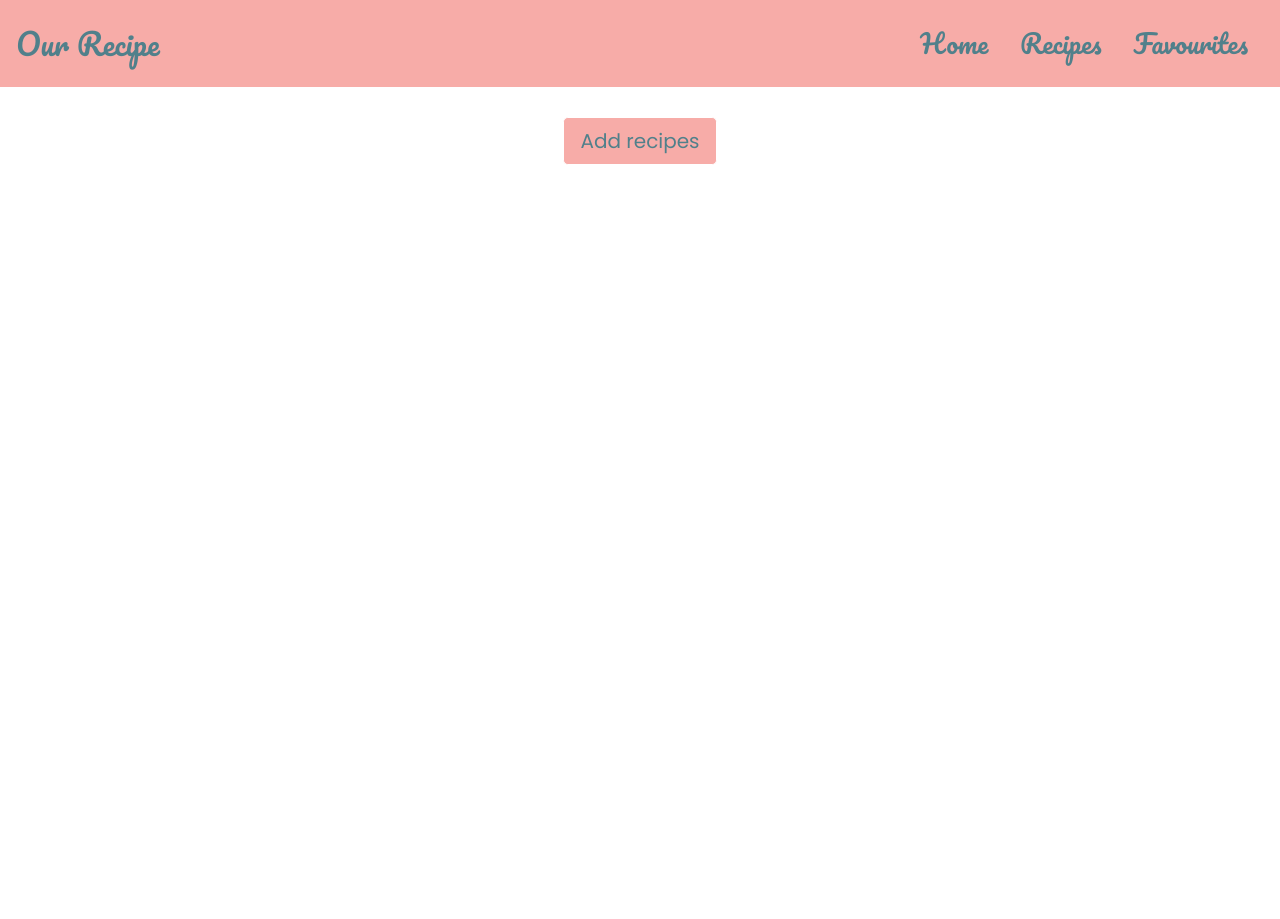
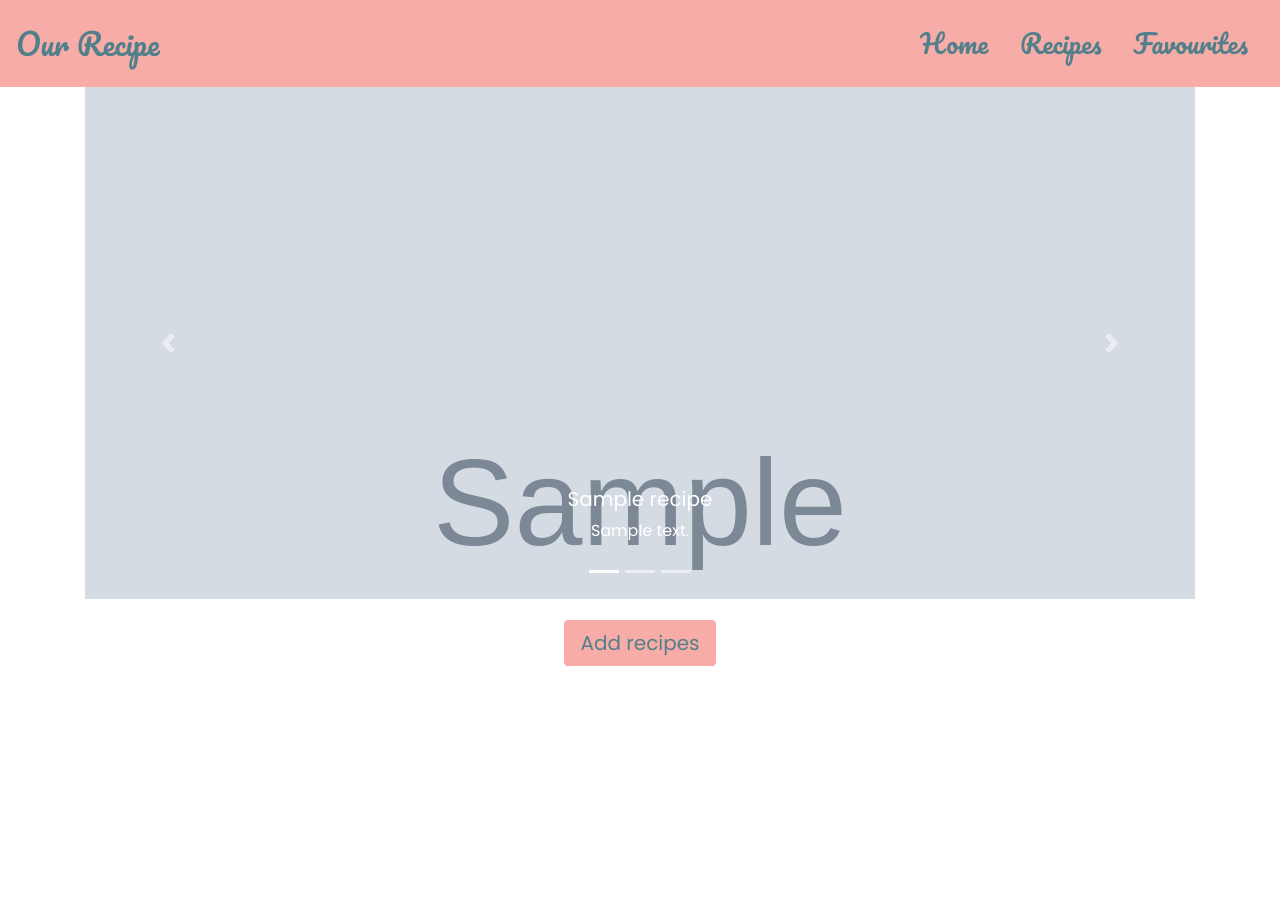
Before and after one commit to haleanana/our-recipe, a Flask app: page / in a window 1280 px wide. Shown: the top 919 px of the page. Run offline with Flask 2, Linux system fonts and the light colour scheme; grey boxes marked "Sample" are stand-in pictures; a database or web service that is not in the repository returns one stand-in record (values such as "Sample title"); some libraries are stand-ins or nearby versions.

Commit message:
Added loop on carousel so it showcases recipes

```diff
--- a/app.py
+++ b/app.py
@@ -18,7 +18,7 @@ now = datetime.datetime.now()
 
 @app.route('/')
 def home():
-    return render_template("index.html")
+    return render_template("index.html", recipes=mongo.db.recipes.find())
 
 
 @app.route('/get_recipes')
--- a/templates/index.html
+++ b/templates/index.html
@@ -1,32 +1,31 @@
 {% extends 'base.html' %} {% block content %}
 
-<div class="container container-custom">
-  <div id="url_image" class="carousel slide" data-ride="carousel">
+<div class="container">
+<div id="carouselExampleCaptions" class="carousel slide" data-ride="carousel">
+  <ol class="carousel-indicators">
+    <li data-target="#carouselExampleCaptions" data-slide-to="0" class="active"></li>
+    <li data-target="#carouselExampleCaptions" data-slide-to="1"></li>
+    <li data-target="#carouselExampleCaptions" data-slide-to="2"></li>
+  </ol>
   <div class="carousel-inner">
-    {% for img in recipes %}
-      <div class="carousel-item {% if forloop.counter == 1 %} active {% endif %}">
-        <img src="{{ img.url_image}}" class="d-block w-100" alt="..." />
+  {% for recipe in recipes %}
+    <div class="carousel-item {% if loop.index == 1 %} active {%endif %}" id="slide{{loop.index}}">
+      <img src="{{recipe.url_image}}" class="d-block w-100" alt="...">
+      <div class="carousel-caption d-none d-md-block">
+        <h5>{{recipe.recipe_name}}</h5>
+        <p>{{recipe.recipe_description}}</p>
+      </div>
     </div>
 {% endfor %}
-    <a
-      class="carousel-control-prev"
-      href=""
-      role="button"
-      data-slide="prev"
-    >
+  </div>
+  <a class="carousel-control-prev" href="#carouselExampleCaptions" role="button" data-slide="prev">
     <span class="carousel-control-prev-icon" aria-hidden="true"></span>
     <span class="sr-only">Previous</span>
   </a>
-    <a
-      class="carousel-control-next"
-      href=""
-      role="button"
-      data-slide="next"
-    >
+  <a class="carousel-control-next" href="#carouselExampleCaptions" role="button" data-slide="next">
     <span class="carousel-control-next-icon" aria-hidden="true"></span>
     <span class="sr-only">Next</span>
   </a>
-  </div>
 </div>
 </div>
 <div class="container">
```
Lines whose indentation alone changed are shown as unchanged.
